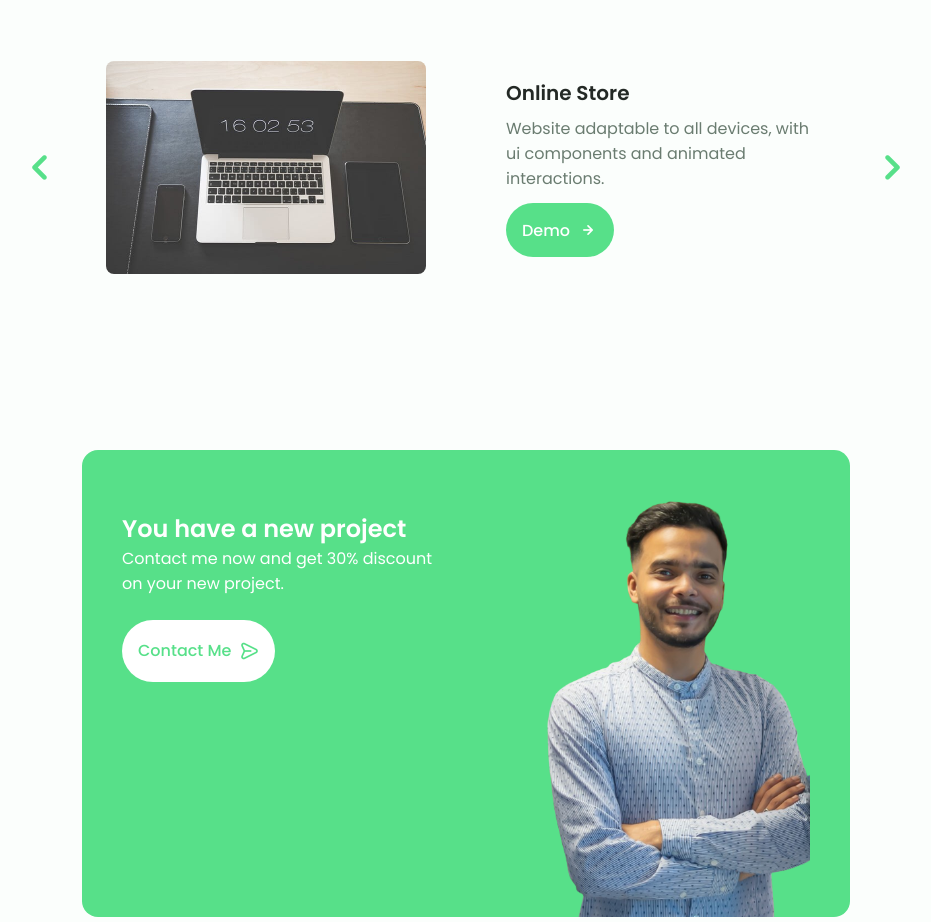
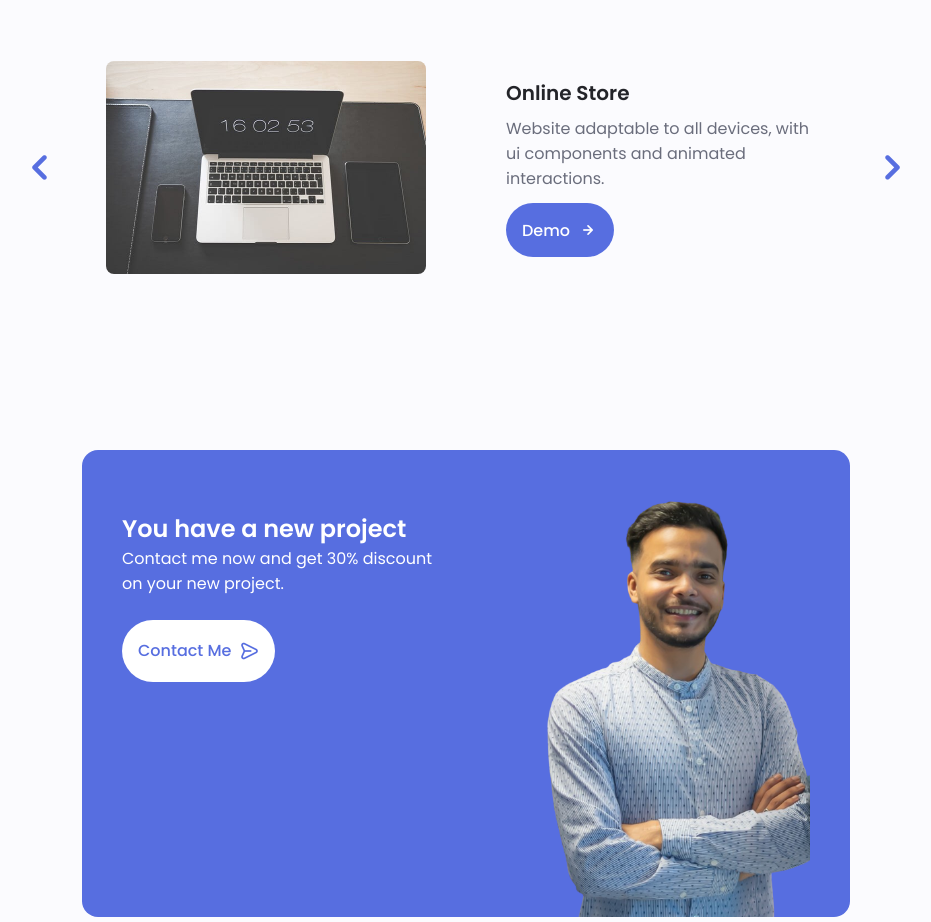
Before and after one commit to Messaaadi/mohammed.github.com, a plain HTML site: page index.html in a window 1280 px wide. Shown: the part 2921-3843 px from the top of the page, without its empty margins (174-1105 px from the left). Drawn offline with nearby package versions, Linux system fonts and the light colour scheme.

Commit message:
Update styles.css

```diff
--- a/assets/css/styles.css
+++ b/assets/css/styles.css
@@ -7,7 +7,7 @@
 
     /*========== Colors ==========*/
     /* Change favorite color */
-    --hue-color: 142; /*Purple 250 - Green 142 - Blue 230 - Pink 340*/
+    --hue-color: 230; /*Purple 250 - Green 142 - Blue 230 - Pink 340*/
 
     /* HSL color mode */
     --first-color: hsl(var(--hue-color), 69%, 61%);
```
